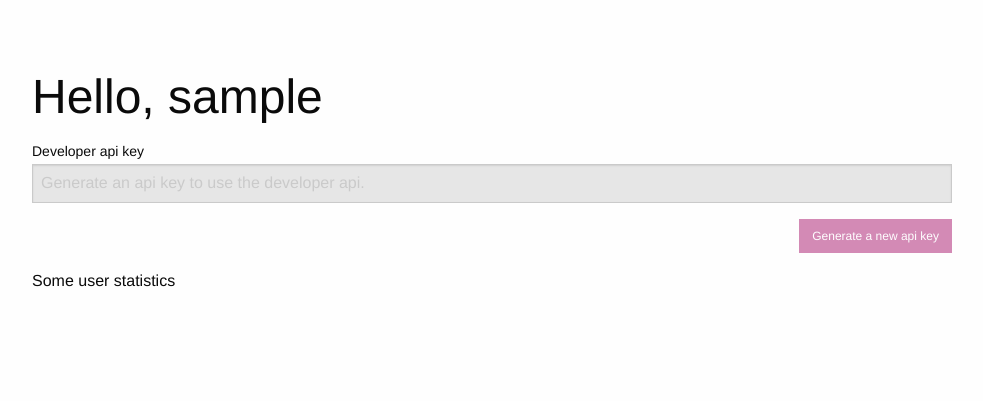
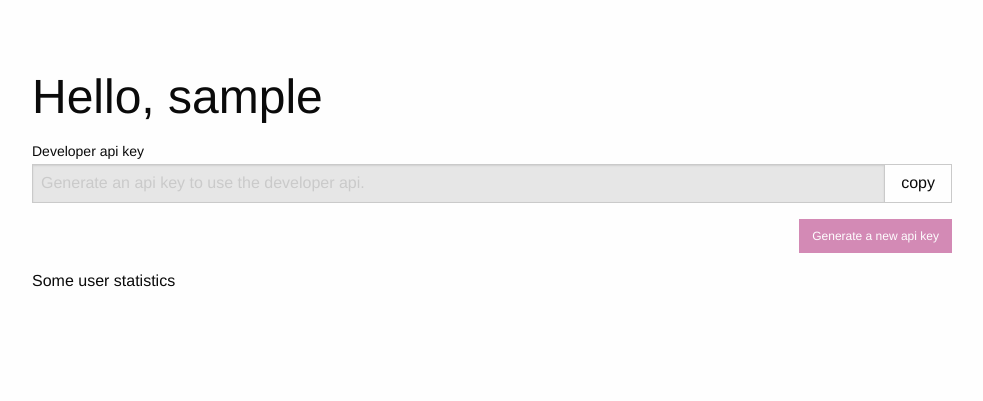
Before and after one commit to hien-cao/Game-online-shop, a Django app: page /profile/ in a window 1280 px wide. Shown: the part 51-452 px from the top of the page, without its empty margins (148-1131 px from the left). Run offline with Django 3.2, Linux system fonts and the light colour scheme; the visitor is signed in with stand-in values (Sample User, id 1); data that the repository does not hold is empty; some libraries are stand-ins or nearby versions.

Commit message:
Make copy button for apikey

```diff
--- a/apps/apis/dev_api/static/scripts/dev_api/generate_key.js
+++ b/apps/apis/dev_api/static/scripts/dev_api/generate_key.js
@@ -1,8 +1,9 @@
 (() => {
-  const btn = document.getElementById("generate_key");
+  const generateBtn = document.getElementById("generate_key");
   const input = document.getElementById("id_apikey");
+  const copyBtn = document.getElementById("copy");
 
-  const onClick = (e) => {
+  const onGenerateClick = (e) => {
     postData("/api/v1/generate")
       .then(response => response.json())
       .then(response => {
@@ -10,8 +11,15 @@
       });
   }
 
+  const onCopyClick = (e) => {
+    input.select();
+    document.execCommand("copy");
+    window.alert("Api key copied to clipboard.");
+  }
+
   const addEventListeners = () => {
-    btn.addEventListener('click', onClick);
+    generateBtn.addEventListener("click", onGenerateClick);
+    copyBtn.addEventListener("click", onCopyClick);
   }
 
   addEventListeners();
--- a/apps/apis/dev_api/templates/forms/apikey.html
+++ b/apps/apis/dev_api/templates/forms/apikey.html
@@ -1,7 +1,10 @@
 <div class="clearfix">
   <div class="grid-x">
     <label>Developer api key</label>
-    <input type="text" id="id_apikey" class="small-12" placeholder="Generate an api key to use the developer api." value="{{ request.user.profile.apikey }}" readonly>
+    <div class="input-group">
+      <input type="text" id="id_apikey" class="input-group-field" placeholder="Generate an api key to use the developer api." value="{{ request.user.profile.apikey }}" readonly>
+      <span class="input-group-label clickable" id="copy">copy</span>
+    </div>
   </div>
   <button id="generate_key" class="button small float-right">Generate a new api key</button>
 </div>
--- a/apps/core/static/styles/app.css
+++ b/apps/core/static/styles/app.css
@@ -23,6 +23,16 @@
   height: 100%;
   padding: 3px 0 !important;
   margin-right: 3rem;
+}
+
+
+.clickable {
+  background: #fefefe;
+}
+
+.clickable:hover {
+  background: #fafafa;
+  cursor: default;
 }
 
 /*
@@ -215,6 +225,10 @@ p.help {
   color: #0a0a0a;
 }
 
+/*
+* Spacer
+*/
+
 .spacer {
   display: block;
   height: 3rem;
@@ -229,6 +243,10 @@ p.help {
   height: 1rem;
 }
 
+/*
+* Buttons
+*/
+
 .button.compact {
   padding: .2rem .5rem !important;
   margin: 0;
```
